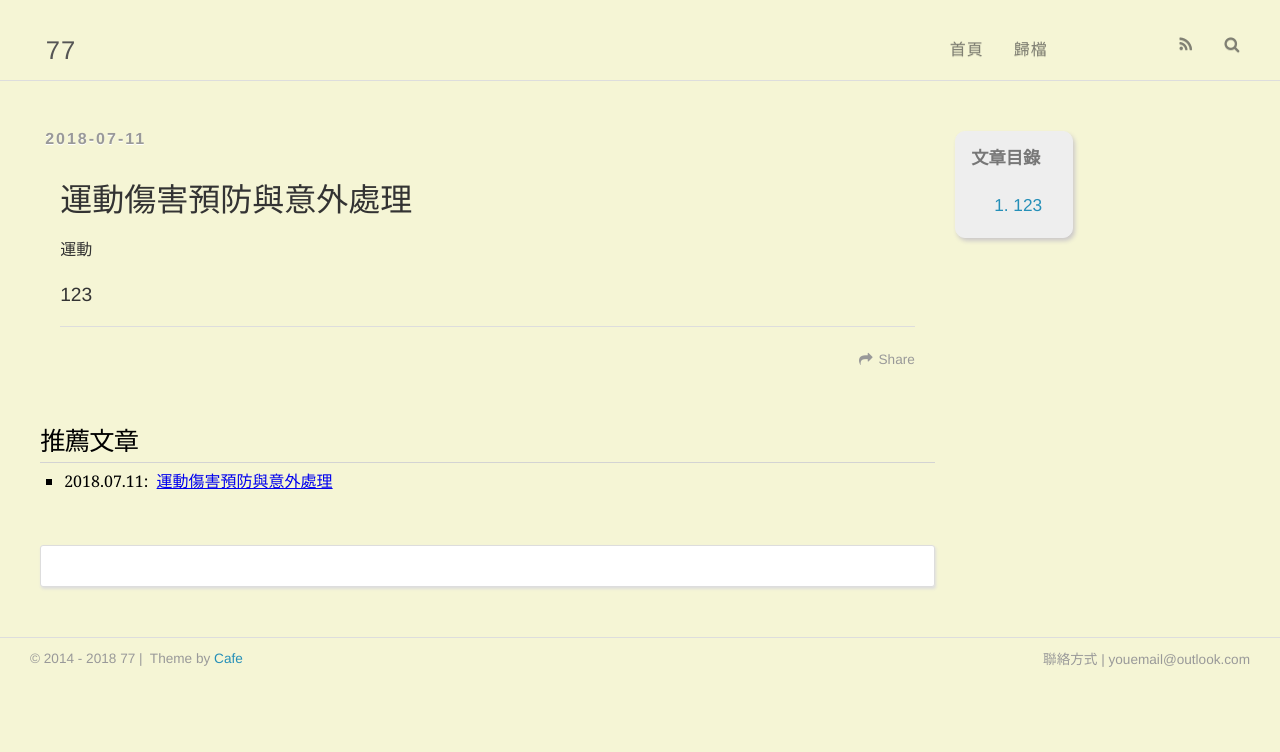
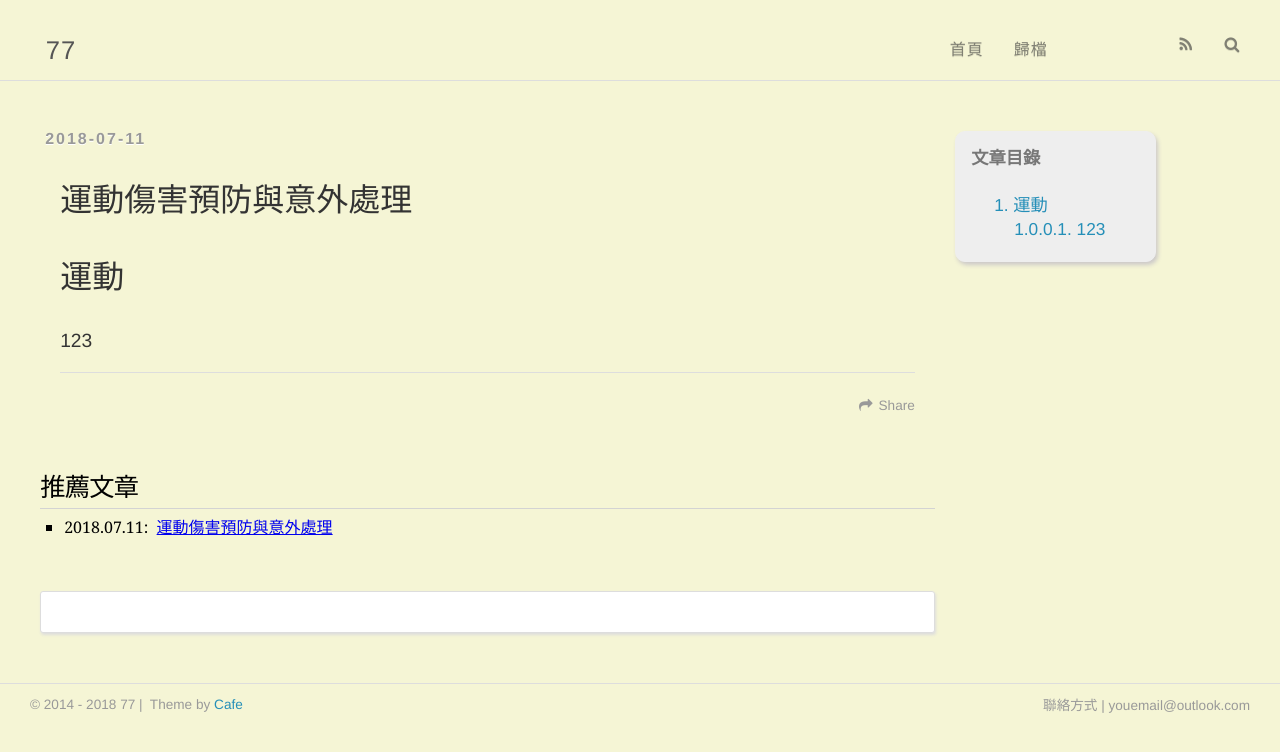
Before and after one commit to maxmismix/maxmismix.github.io, a plain HTML site: page 2018/07/11/運動傷害預防與意外處理/index.html in a window 1280 px wide. Drawn offline with nearby package versions, Linux system fonts and the light colour scheme; some packages are replaced by stand-ins of ours; files whose address does not match are found by name.

Commit message:
Site updated: 2018-07-13 13:36:43

```diff
--- a/2018/07/11/運動傷害預防與意外處理/index.html
+++ b/2018/07/11/運動傷害預防與意外處理/index.html
@@ -5,17 +5,17 @@
 
   <title>運動傷害預防與意外處理 | 77</title>
   <meta name="viewport" content="width=device-width, initial-scale=1, maximum-scale=1">
-  <meta name="description" content="運動 123">
+  <meta name="description" content="運動123">
 <meta property="og:type" content="article">
 <meta property="og:title" content="運動傷害預防與意外處理">
 <meta property="og:url" content="http://yoursite.com/2018/07/11/運動傷害預防與意外處理/index.html">
 <meta property="og:site_name" content="77">
-<meta property="og:description" content="運動 123">
+<meta property="og:description" content="運動123">
 <meta property="og:locale" content="zh-TW">
-<meta property="og:updated_time" content="2018-07-13T02:16:51.288Z">
+<meta property="og:updated_time" content="2018-07-13T05:36:39.633Z">
 <meta name="twitter:card" content="summary">
 <meta name="twitter:title" content="運動傷害預防與意外處理">
-<meta name="twitter:description" content="運動 123">
+<meta name="twitter:description" content="運動123">
 
     <link rel="alternate" href="/atom.xml" title="77" type="application/atom+xml">
 
@@ -90,8 +90,7 @@
 
         <!-- Table of Contents -->
 
-        <p>運動</p>
-<h4 id="123"><a href="#123" class="headerlink" title="123"></a>123</h4>
+        <h1 id="運動"><a href="#運動" class="headerlink" title="運動"></a>運動</h1><h4 id="123"><a href="#123" class="headerlink" title="123"></a>123</h4>
 
     </div>
     <footer class="article-footer">
@@ -176,7 +175,7 @@
 
         <strong class="toc-title">文章目錄</strong>
         <div class="toc-widget-list">
-              <ol class="toc"><li class="toc-item toc-level-4"><a class="toc-link" href="#123"><span class="toc-number">1.</span> <span class="toc-text">123</span></a></li></ol>
+              <ol class="toc"><li class="toc-item toc-level-1"><a class="toc-link" href="#運動"><span class="toc-number">1.</span> <span class="toc-text">運動</span></a><ol class="toc-child"><li class="toc-item toc-level-4"><a class="toc-link" href="#123"><span class="toc-number">1.0.0.1.</span> <span class="toc-text">123</span></a></li></ol></li></ol></li></ol></li></ol>
           </div>
       </div>
     </div>
```
Also changed, not shown: index.html (+1 -2 lines).
